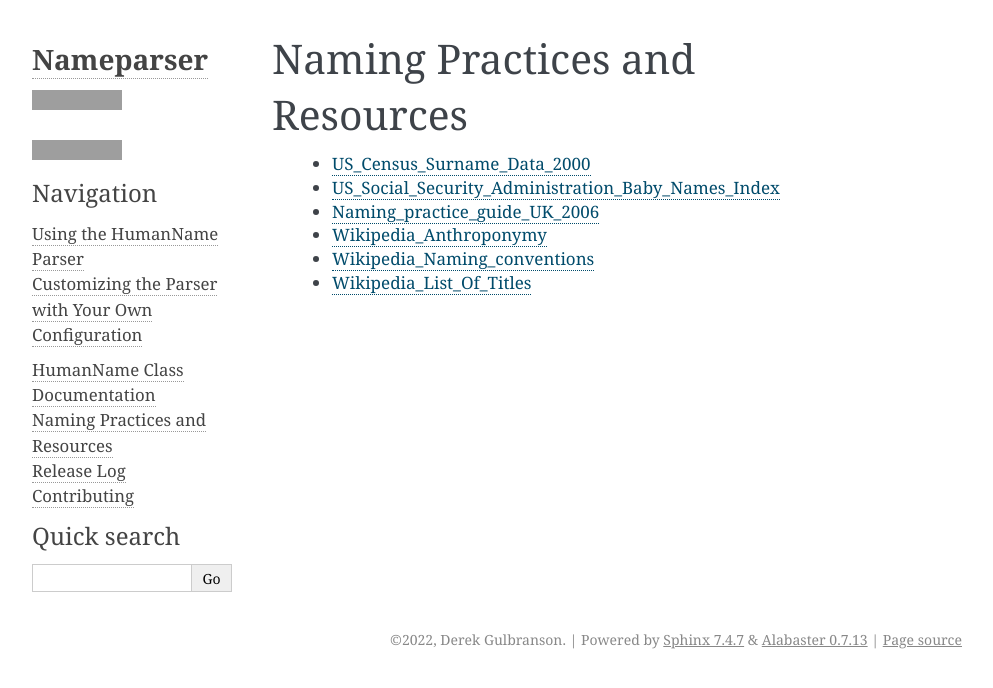
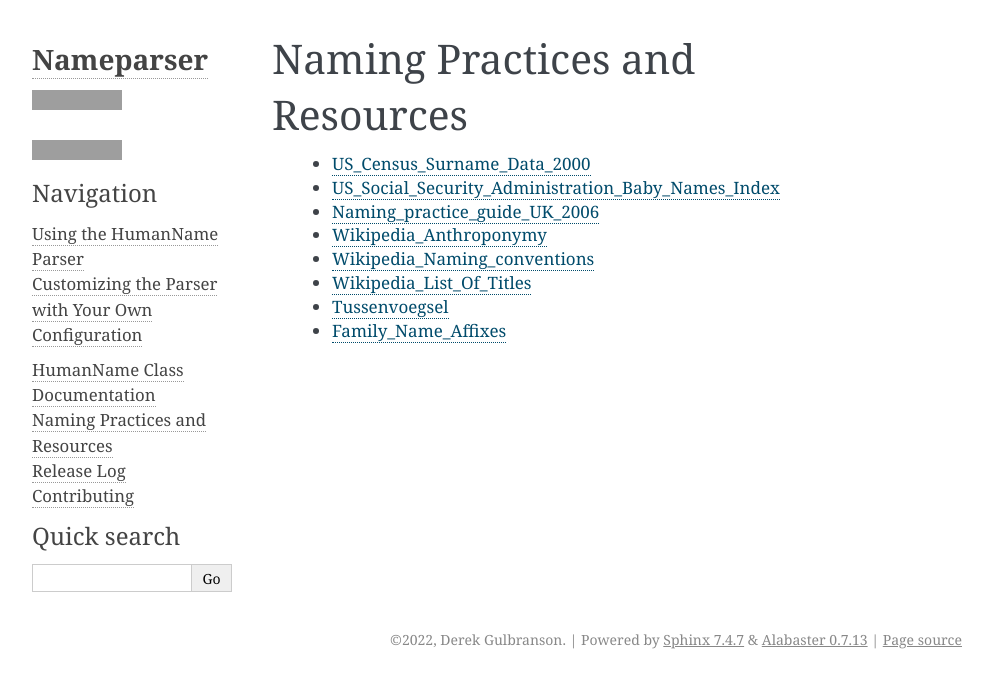
Before and after one commit to derek73/python-nameparser, a Sphinx documentation site: the page built from docs/resources.rst, in a window 1280 px wide, cut to the strip 0-688 px from the top of the page. Shown: the whole strip, without its empty margins (148-1141 px from the left). Built offline with Sphinx 7.4.7, drawn with Linux system fonts in a browser that asks for light colours; grey boxes are pictures that could not be loaded.

Commit message:
update release notes and resources

```diff
--- a/docs/release_log.rst
+++ b/docs/release_log.rst
@@ -2,6 +2,8 @@ Release Log
 ===========
 * 1.1.2 - November 13, 2022
     - Add support for attributes in constructor (#140)
+    - Make HumanName instances hashable (#138)
+    - Update repr for names with single quotes (#137)
 * 1.1.1 - January 28, 2022
     - Fix bug in is_suffix handling of lists (#129)
 * 1.1.0 - January 3, 2022
--- a/docs/resources.rst
+++ b/docs/resources.rst
@@ -7,6 +7,8 @@ Naming Practices and Resources
     * Wikipedia_Anthroponymy_
     * Wikipedia_Naming_conventions_
     * Wikipedia_List_Of_Titles_
+    * Tussenvoegsel_
+    * Family_Name_Affixes_
 
 .. _US_Census_Surname_Data_2000: https://www.census.gov/data/developers/data-sets/surnames/2000.html
 .. _US_Social_Security_Administration_Baby_Names_Index: https://www.ssa.gov/oact/babynames/limits.html
@@ -14,3 +16,5 @@ Naming Practices and Resources
 .. _Wikipedia_Anthroponymy: https://en.wikipedia.org/wiki/Anthroponymy
 .. _Wikipedia_Naming_conventions: http://en.wikipedia.org/wiki/Wikipedia:Naming_conventions_(people)
 .. _Wikipedia_List_Of_Titles: https://en.wikipedia.org/wiki/Title
+.. _Tussenvoegsel: https://en.wikipedia.org/wiki/Tussenvoegsel
+.. _Family_Name_Affixes : https://en.wikipedia.org/wiki/List_of_family_name_affixes
```
